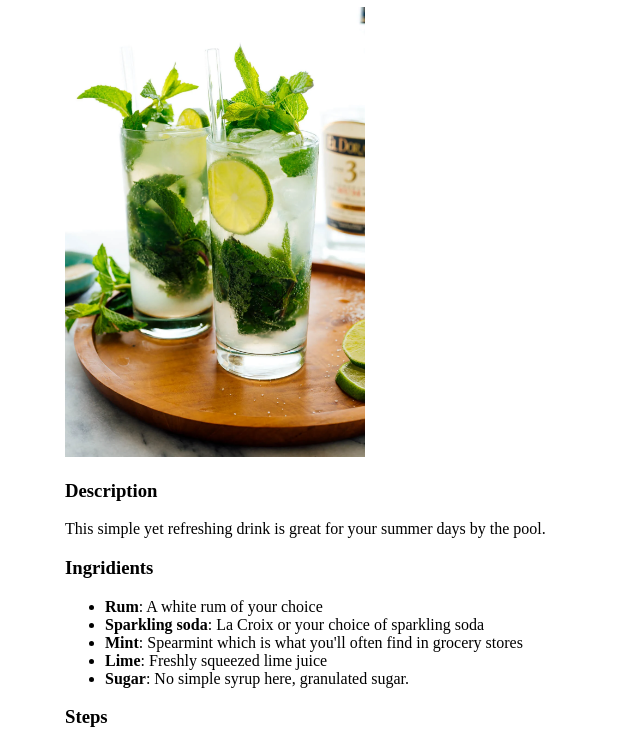
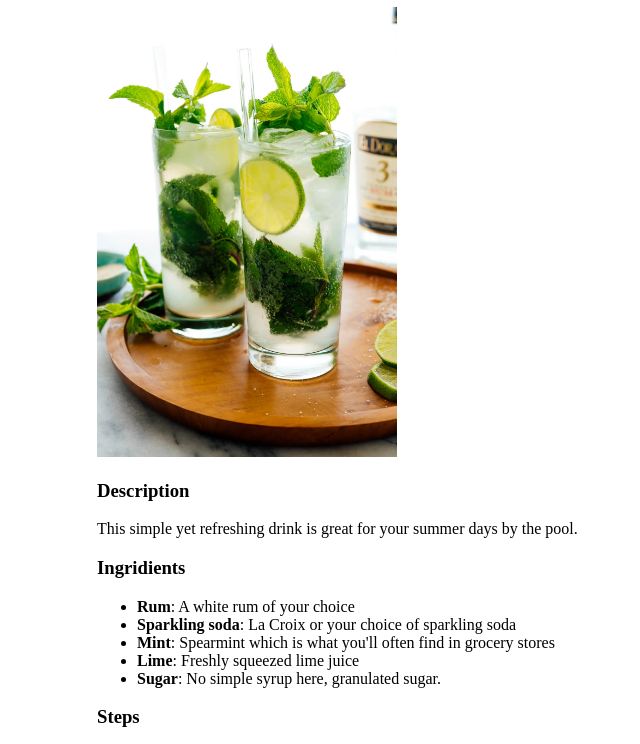
Before and after one commit to austinhogan11/odin-recipes, a plain HTML site: page recipes/mojito.html in a window 1280 px wide. Shown: the part 73-817 px from the top of the page, without its empty margins (293-933 px from the left). Drawn offline with Linux system fonts and the light colour scheme.

Commit message:
Odin recipes margin & padding

```diff
--- a/recipe-styles.css
+++ b/recipe-styles.css
@@ -1,3 +1,4 @@
 div {
-    padding: 0 350px;
+    width: 500px;
+    margin: 0 auto;
 }
```
